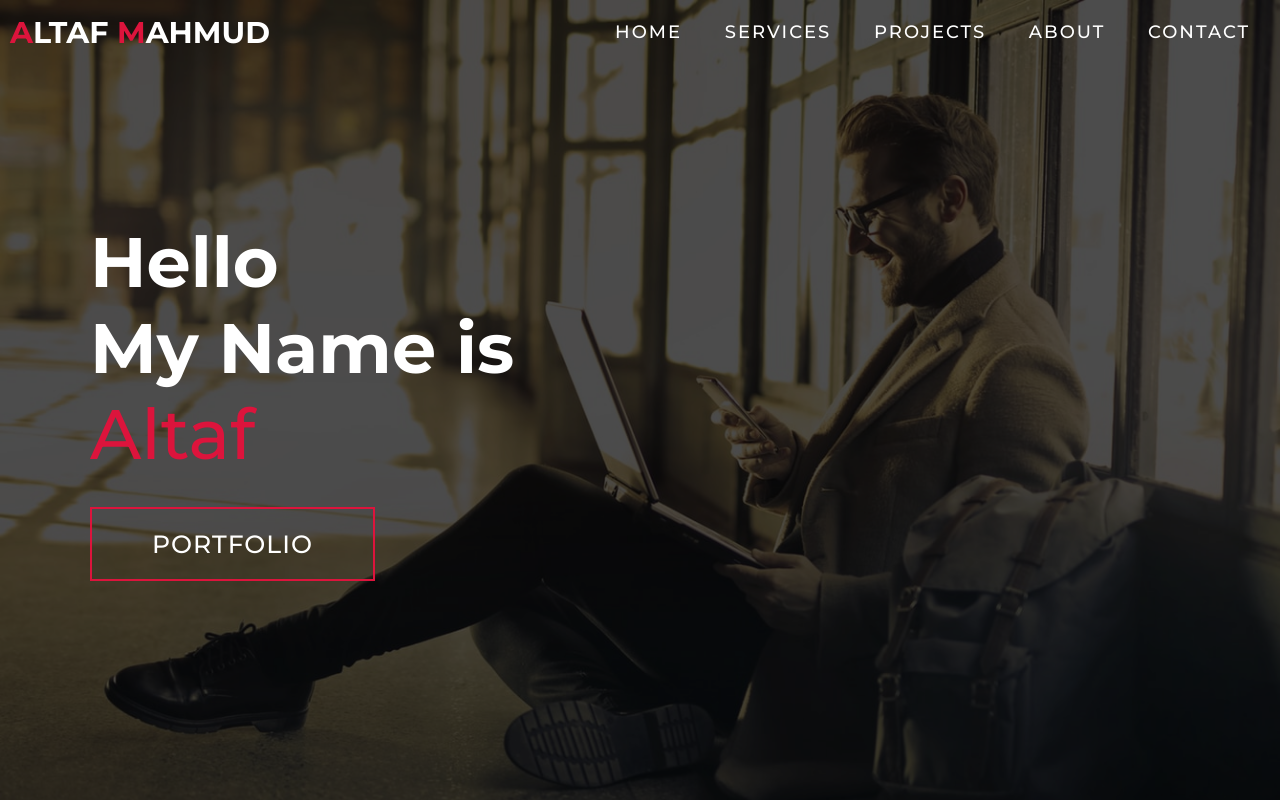
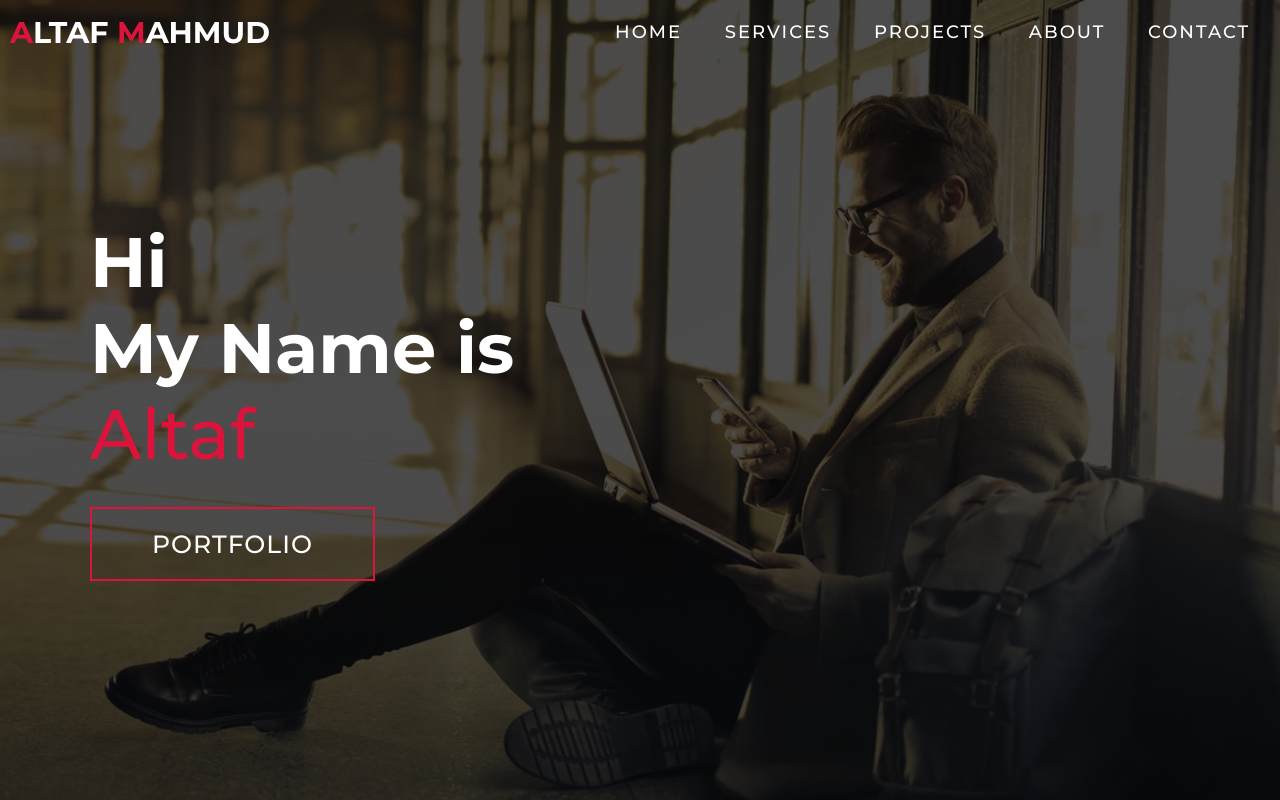
Before and after one commit to dev-altafbd/Portfolio_2, a plain HTML site: page index.html in a window 1280 px wide. Shown: the top 800 px of the page. Drawn offline with Linux system fonts and the light colour scheme.

Commit message:
Update index.html

```diff
--- a/index.html
+++ b/index.html
@@ -40,7 +40,7 @@
     <SECTION id="hero">
         <div class="hero container">
             <div>
-                <h1>Hello <span></span></h1>
+                <h1>Hi <span></span></h1>
                 <h1>My Name is <span></span></h1>
                 <h1>Altaf <span></span></h1>
                 <a href="#projects" type="button" class="cta">Portfolio</a>
```
